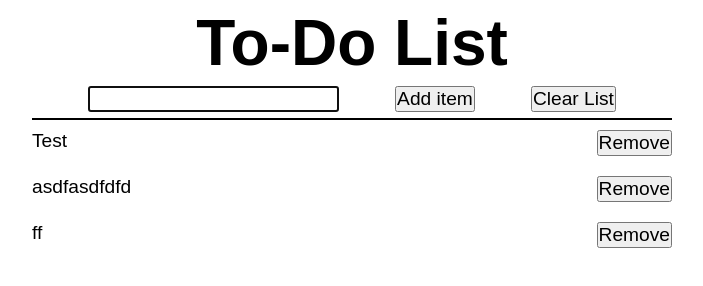
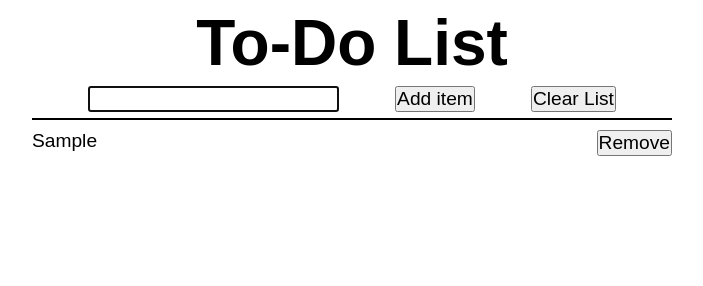
Before and after one commit to meuzishun/todoApp, a plain HTML site: page index.html in a window 1280 px wide. Both pictures are taken after typing "Sample" into the empty fields and a click on the button "Add item". Shown: the whole page, without its empty margins (288-991 px from the left). Drawn offline with Linux system fonts and the light colour scheme.

Commit message:
Working prototype

```diff
--- a/index.html
+++ b/index.html
@@ -18,9 +18,9 @@
     </header>
     <main>
         <ol id="item-list">
-            <li><p>Test</p><button>Remove</button></li>
+            <!-- <li><p>Test</p><button>Remove</button></li>
             <li><p>asdfasdfdfd</p><button>Remove</button></li>
-            <li><p>ff</p><button>Remove</button></li>
+            <li><p>ff</p><button>Remove</button></li> -->
         </ol>
     </main>
 </body>
--- a/script.js
+++ b/script.js
@@ -1,7 +1,7 @@
 const input = document.querySelector('#text-field');
 const addItemBtn = document.querySelector('#submit-btn');
 const clearListBtn = document.querySelector('#clear-btn');
-const list = document.querySelector('#list');
+const list = document.querySelector('#item-list');
 
 function getInput() {
     let value = input.value;
@@ -12,7 +12,8 @@ function getInput() {
 
 function createMarkup(value) {
     let listElem = document.createElement('li');
-    let label = document.createElement('span');
+    // let label = document.createElement('span');
+    let label = document.createElement('p');
     let removeBtn = document.createElement('button');
 
     label.innerHTML = value;
```
